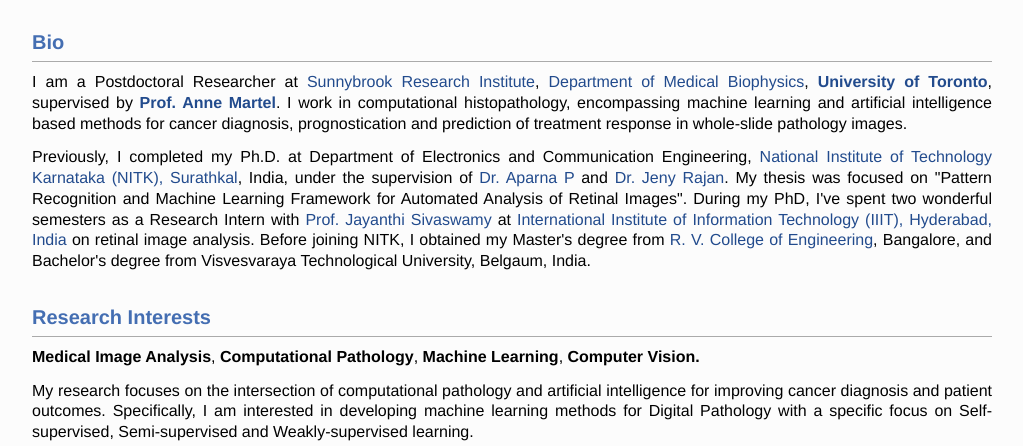
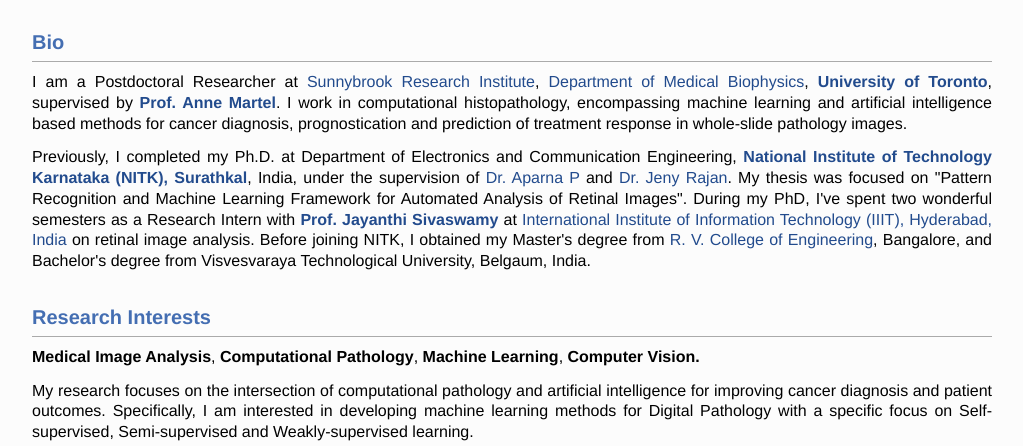
Before and after one commit to srinidhiPY/Empty, a plain HTML site: page index.html in a window 1280 px wide. Shown: the part 368-814 px from the top of the page, without its empty margins (128-1151 px from the left). Drawn offline with Linux system fonts and the light colour scheme.

Commit message:
Update index.html

```diff
--- a/index.html
+++ b/index.html
@@ -53,7 +53,7 @@
 <p align="justify">
 I am a Postdoctoral Researcher at <a href="https://sunnybrook.ca/research/">Sunnybrook Research Institute</a>, <a href="https://medbio.utoronto.ca/medical-biophysics">Department of Medical Biophysics</a>, <a href="https://www.utoronto.ca"><b>University of Toronto</b></a>, supervised by <a href="https://medbio.utoronto.ca/faculty/martel"><b>Prof. Anne Martel</b></a>. I work in computational histopathology, encompassing machine learning and artificial intelligence based methods for cancer diagnosis, prognostication and prediction of treatment response in whole-slide pathology images.</p>
 <p align="justify">
-Previously, I completed my Ph.D. at Department of Electronics and Communication Engineering</a>, <a href="https://www.nitk.ac.in/">National Institute of Technology Karnataka (NITK), Surathkal</a>, India, under the supervision of <a href="http://ece.nitk.ac.in/faculty/aparna-p">Dr. Aparna P</a> and <a href="https://scholar.google.co.in/citations?hl=en&user=7YrGeNoAAAAJ&view_op=list_works&sortby=pubdate">Dr. Jeny Rajan</a>. My thesis was focused on "Pattern Recognition and Machine Learning Framework for Automated Analysis of Retinal Images". During my PhD, I've spent two wonderful semesters as a Research Intern with <a href="https://www.iiit.ac.in/people/faculty/jsivaswamy/">Prof. Jayanthi Sivaswamy</a> at <a href="https://www.iiit.ac.in/">International Institute of Information Technology (IIIT), Hyderabad, India</a> on retinal image analysis. Before joining NITK, I obtained my Master's degree from <a href="https://www.rvce.edu.in/">R. V. College of Engineering</a>, Bangalore, and Bachelor's degree from Visvesvaraya Technological University, Belgaum, India.
+Previously, I completed my Ph.D. at Department of Electronics and Communication Engineering</a>, <a href="https://www.nitk.ac.in/"><b>National Institute of Technology Karnataka (NITK), Surathkal</b></a>, India, under the supervision of <a href="http://ece.nitk.ac.in/faculty/aparna-p">Dr. Aparna P</a> and <a href="https://scholar.google.co.in/citations?hl=en&user=7YrGeNoAAAAJ&view_op=list_works&sortby=pubdate">Dr. Jeny Rajan</a>. My thesis was focused on "Pattern Recognition and Machine Learning Framework for Automated Analysis of Retinal Images". During my PhD, I've spent two wonderful semesters as a Research Intern with <a href="https://www.iiit.ac.in/people/faculty/jsivaswamy/"><b>Prof. Jayanthi Sivaswamy</b></a> at <a href="https://www.iiit.ac.in/">International Institute of Information Technology (IIIT), Hyderabad, India</a> on retinal image analysis. Before joining NITK, I obtained my Master's degree from <a href="https://www.rvce.edu.in/">R. V. College of Engineering</a>, Bangalore, and Bachelor's degree from Visvesvaraya Technological University, Belgaum, India.
 </p>
 
 <h2>Research Interests</h2>
```
